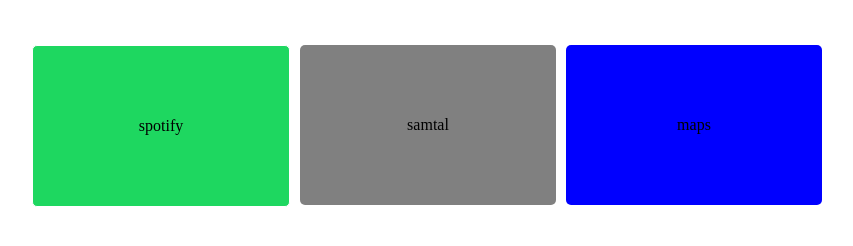
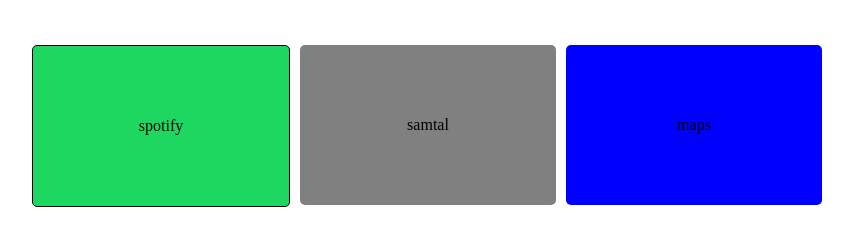
Before and after one commit to samWidlund/carDisplay, a plain HTML site: page index.html in a window 1280 px wide. In both pictures the pointer is over the link "spotify". Shown: the part 350-596 px from the top of the page, without its empty margins (213-1066 px from the left). Drawn offline with Linux system fonts and the light colour scheme.

Commit message:
minor styling fix

```diff
--- a/scripts.js
+++ b/scripts.js
@@ -1,4 +1,4 @@
-console.log("script.js är laddad!");
+console.log("scripts.js är laddad!");
 
 function checkOnlineStatus() {
     if (navigator.onLine) {
--- a/style.css
+++ b/style.css
@@ -6,7 +6,6 @@
     display: flex;
     justify-content: center;
     align-items: center;
-    background-color: #fff;
 }
 
 .buttons {
@@ -41,7 +40,7 @@
 }
 
 .button:hover {
-    border: 1px solid white;
+    border: 1px solid black;
 }
 
 #digitalClock{
```
